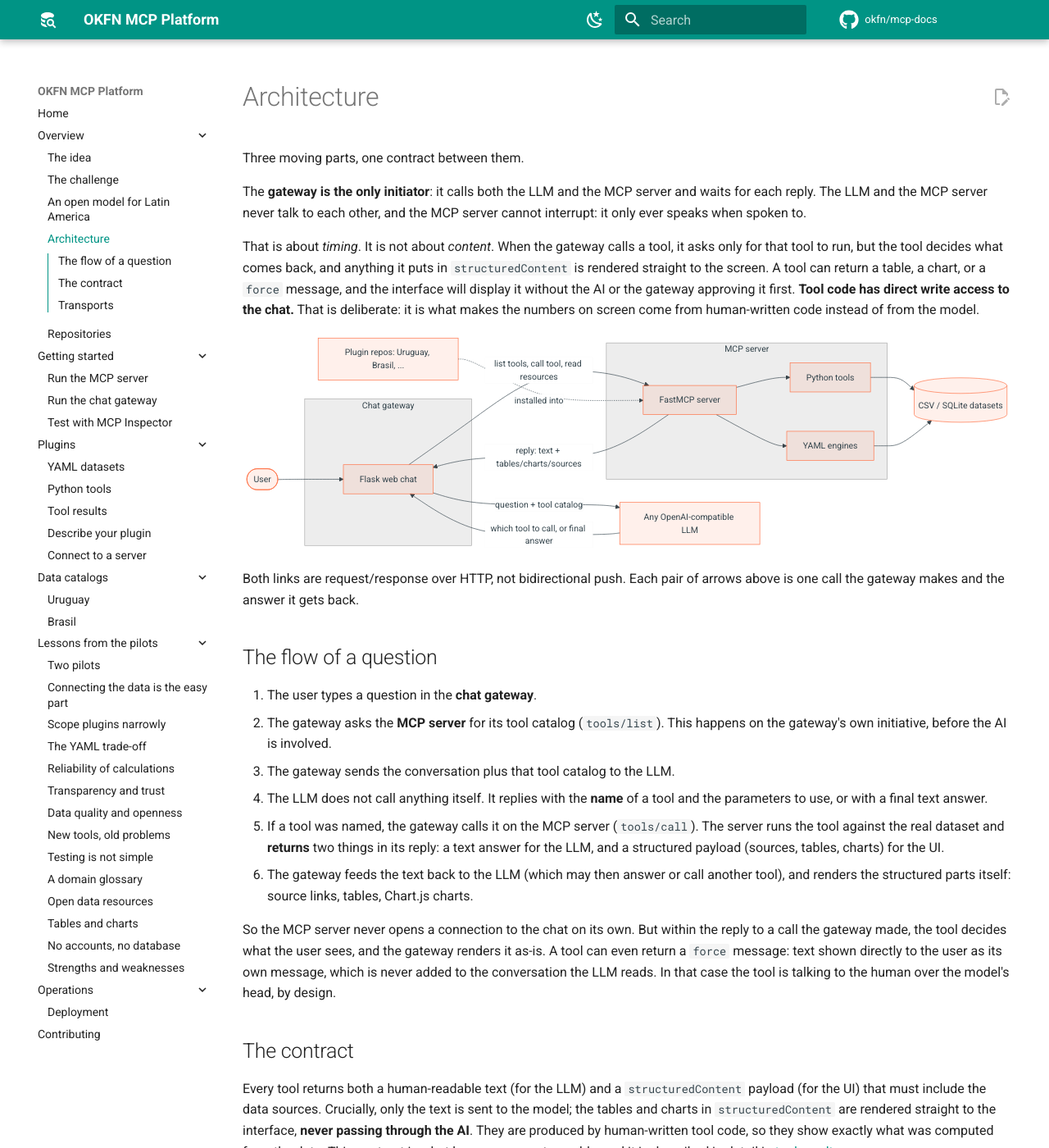
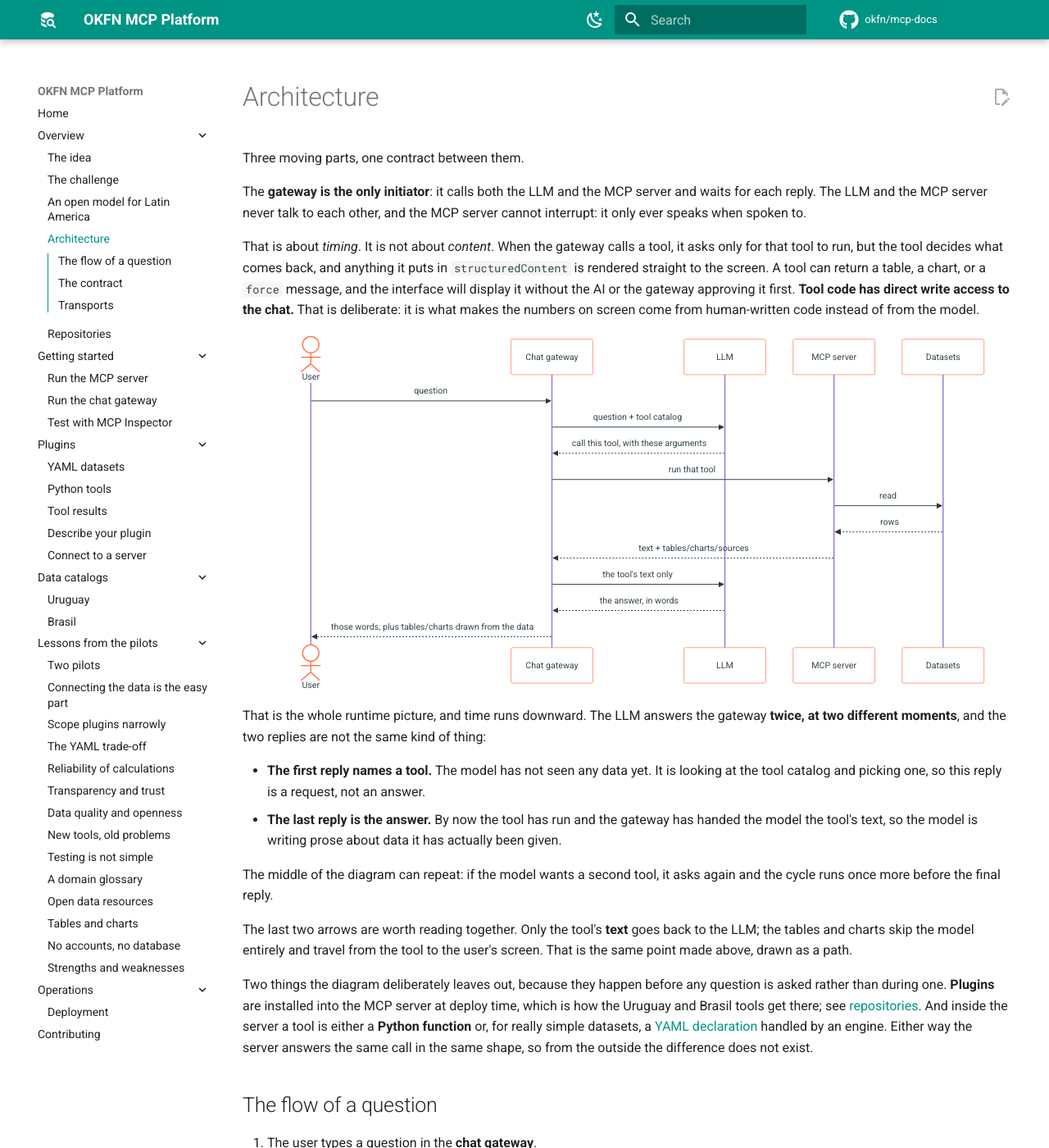
Before and after one commit to okfn/mcp-docs, an MkDocs documentation site: the page built from docs/overview/architecture.md, in a window 1280 px wide and 1400 px high. Shown: the whole window at 82% size. Built offline with MkDocs 1.6.1 and Material for MkDocs 9.7.7, drawn with Linux system fonts in a browser that asks for light colours; comment, search, counter and statistics services are not loaded.

Commit message:
trying to improve arch diagram

````diff
--- a/docs/overview/architecture.md
+++ b/docs/overview/architecture.md
@@ -17,33 +17,52 @@ That is deliberate: it is what makes the numbers on screen come from
 human-written code instead of from the model.
 
 ```mermaid
-flowchart LR
-    user([User]) --> gateway
+sequenceDiagram
+    actor User
+    participant Gateway as Chat gateway
+    participant LLM
+    participant MCP as MCP server
+    participant Data as Datasets
 
-    subgraph chat [Chat gateway]
-        gateway[Flask web chat]
-    end
-
-    gateway -- "question + tool catalog" --> llm[Any OpenAI-compatible LLM]
-    llm -- "which tool to call, or final answer" --> gateway
-
-    gateway -- "list tools, call tool, read resources" --> server
-    server -- "reply: text + tables/charts/sources" --> gateway
-
-    subgraph mcp [MCP server]
-        server[FastMCP server]
-        server --> pytools[Python tools]
-        server --> engines[YAML engines]
-    end
-
-    pytools --> data[(CSV / SQLite datasets)]
-    engines --> data
-    plugins[Plugin repos: Uruguay, Brasil, ...] -. installed into .-> server
+    User->>Gateway: question
+    Gateway->>LLM: question + tool catalog
+    LLM-->>Gateway: call this tool, with these arguments
+    Gateway->>MCP: run that tool
+    MCP->>Data: read
+    Data-->>MCP: rows
+    MCP-->>Gateway: text + tables/charts/sources
+    Gateway->>LLM: the tool's text only
+    LLM-->>Gateway: the answer, in words
+    Gateway-->>User: those words, plus tables/charts drawn from the data
 ```
 
-Both links are request/response over HTTP, not bidirectional push. Each
-pair of arrows above is one call the gateway makes and the answer it gets
-back.
+That is the whole runtime picture, and time runs downward. The LLM
+answers the gateway **twice, at two different moments**, and the two
+replies are not the same kind of thing:
+
+- **The first reply names a tool.** The model has not seen any data yet.
+  It is looking at the tool catalog and picking one, so this reply is a
+  request, not an answer.
+- **The last reply is the answer.** By now the tool has run and the
+  gateway has handed the model the tool's text, so the model is writing
+  prose about data it has actually been given.
+
+The middle of the diagram can repeat: if the model wants a second tool,
+it asks again and the cycle runs once more before the final reply.
+
+The last two arrows are worth reading together. Only the tool's **text**
+goes back to the LLM; the tables and charts skip the model entirely and
+travel from the tool to the user's screen. That is the same point made
+above, drawn as a path.
+
+Two things the diagram deliberately leaves out, because they happen
+before any question is asked rather than during one. **Plugins** are
+installed into the MCP server at deploy time, which is how the Uruguay
+and Brasil tools get there; see [repositories](repositories.md). And
+inside the server a tool is either a **Python function** or, for really
+simple datasets, a [YAML declaration](../lessons/yaml-tradeoff.md)
+handled by an engine. Either way the server answers the same call in the
+same shape, so from the outside the difference does not exist.
 
 ## The flow of a question
 
````
